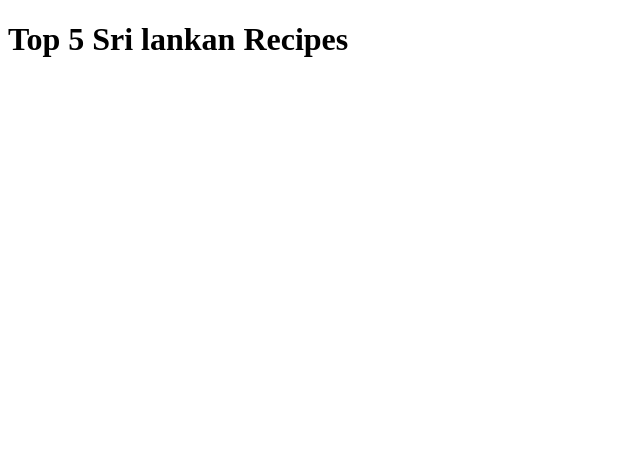
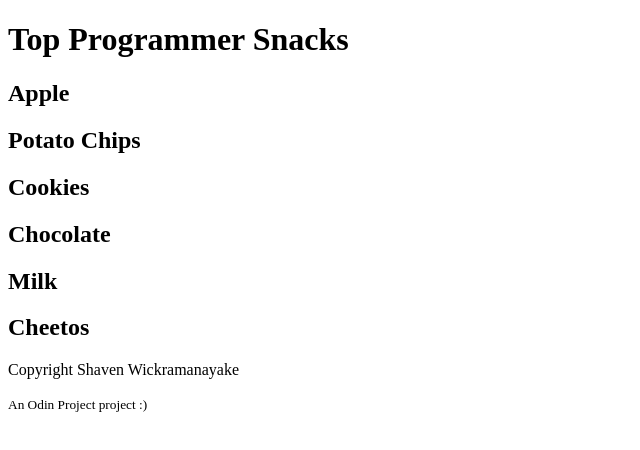
Before and after one commit to IceFly147/odin-recipes, a plain HTML site: page index.html in a window 1280 px wide. Shown: the whole page, without its empty margins (0-640 px from the left). Drawn offline with Linux system fonts and the light colour scheme.

Commit message:
Added content to HTML file

```diff
--- a/index.html
+++ b/index.html
@@ -5,14 +5,40 @@
     <meta charset="UTF-8">
     <meta http-equiv="X-UA-Compatible" content="IE=edge">
     <meta name="viewport" content="width=device-width, initial-scale=1.0">
-    <title>Top Sri Lankan Recipes </title>
-    <link ref="stylesheet" src="style.css">
+    <title>Top Programmer Snacks </title>
+    <link rel="stylesheet" href="style.css">
 </head>
 
 <body>
-    <h1>Top 5 Sri lankan Recipes</h1>
+    <header>
+        <h1>Top Programmer Snacks</h1>
+    </header>
 
-    <img src="" alt="">
+    <div class="food">
+        <h2>Apple</h2>
+    </div>
+    <div class="food">
+        <h2>Potato Chips</h2>
+    </div>
+    <div class="food">
+        <h2>Cookies</h2>
+    </div>
+    <div class="food">
+        <h2>Chocolate</h2>
+    </div>
+    <div class="food">
+        <h2>Milk</h2>
+    </div>
+    <div class="food">
+        <h2>Cheetos</h2>
+    </div>
+
+    <footer>
+        <p>Copyright Shaven Wickramanayake</p>
+        <small>An Odin Project project :)</small>
+    </footer>
+
+
 </body>
 
 </html>
```
